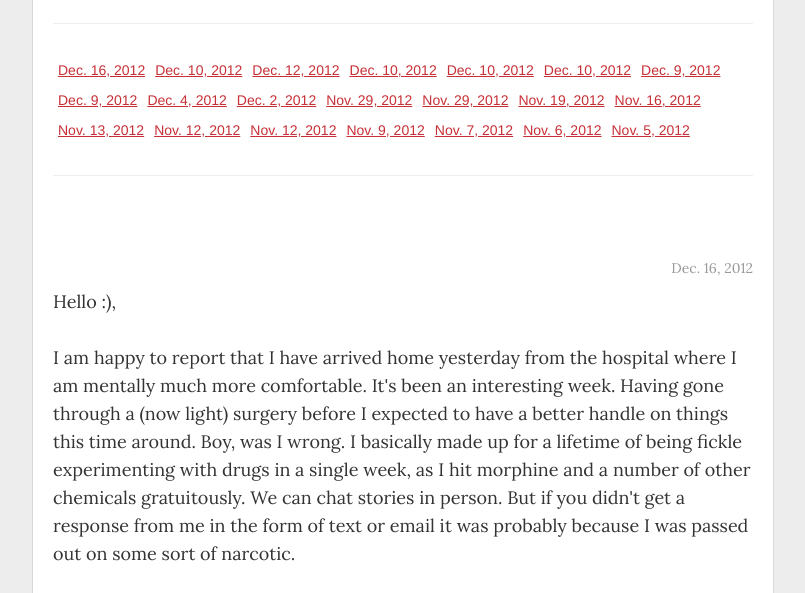
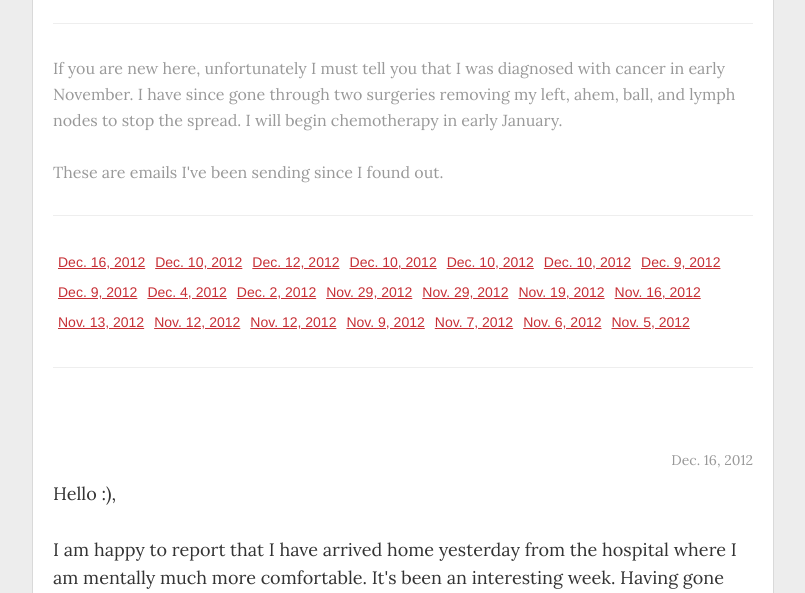
Before and after one commit to icco/niket, a plain HTML site: page niket.html in a window 1280 px wide. Shown: the part 184-777 px from the top of the page, without its empty margins (237-1042 px from the left). Drawn offline with nearby package versions, Linux system fonts and the light colour scheme.

Commit message:
Added muted class for p elements
Just needed a muted version of paragraphs.

```diff
--- a/css/custom.css
+++ b/css/custom.css
@@ -1,5 +1,6 @@
 /**
  * Badass Stylings of Alex Baldwin.
+ * w/ minor updates by Niket.
  */
 body {
   padding-top: 20px;
@@ -50,6 +51,11 @@ p {
   font-size: 18px;
   line-height: 28px;
   margin: 0 0 28px;
+}
+
+p.muted {
+  font-size: 16px;
+  line-height: 26px;
 }
 
 a {
--- a/niket.html
+++ b/niket.html
@@ -16,6 +16,16 @@
         </ul>
         <h3 class="muted"><span>Letters from</span> Niket Desai</h3>
       </div>
+
+      <hr>
+
+      <p class="muted">
+      If you are new here, unfortunately I must tell you that I was diagnosed with cancer in early November.
+      I have since gone through two surgeries removing my left, ahem, ball, and lymph nodes to stop the spread.
+      I will begin chemotherapy in early January.
+      <br /><br />
+      These are emails I've been sending since I found out.
+      </p>
 
       <hr>
 
```
